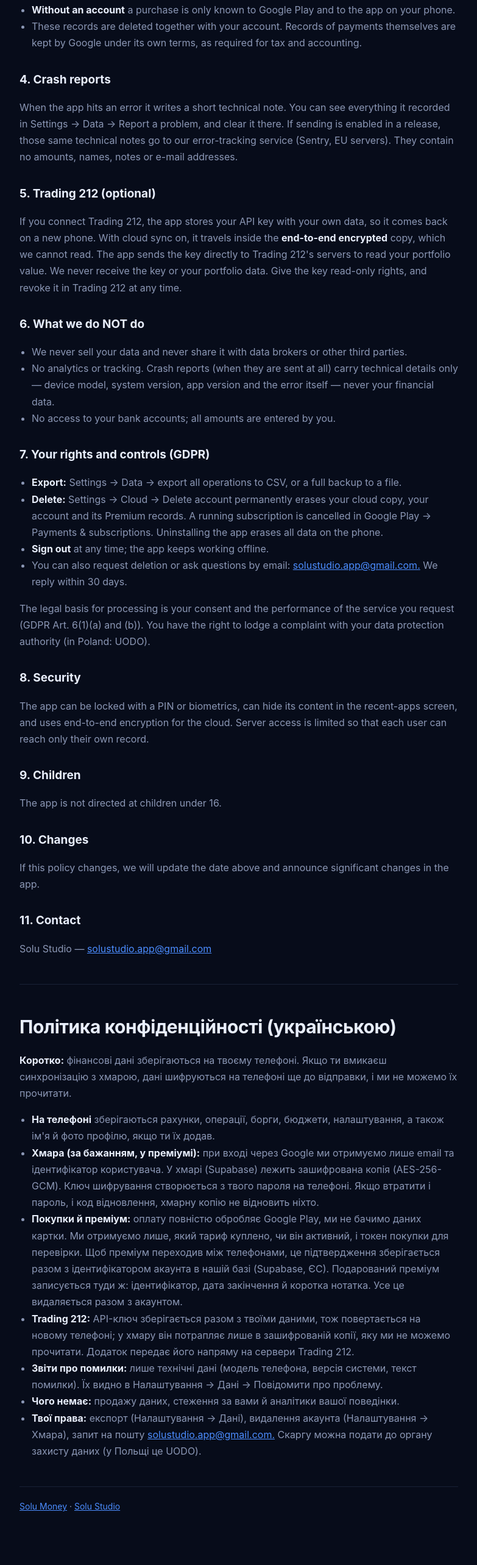
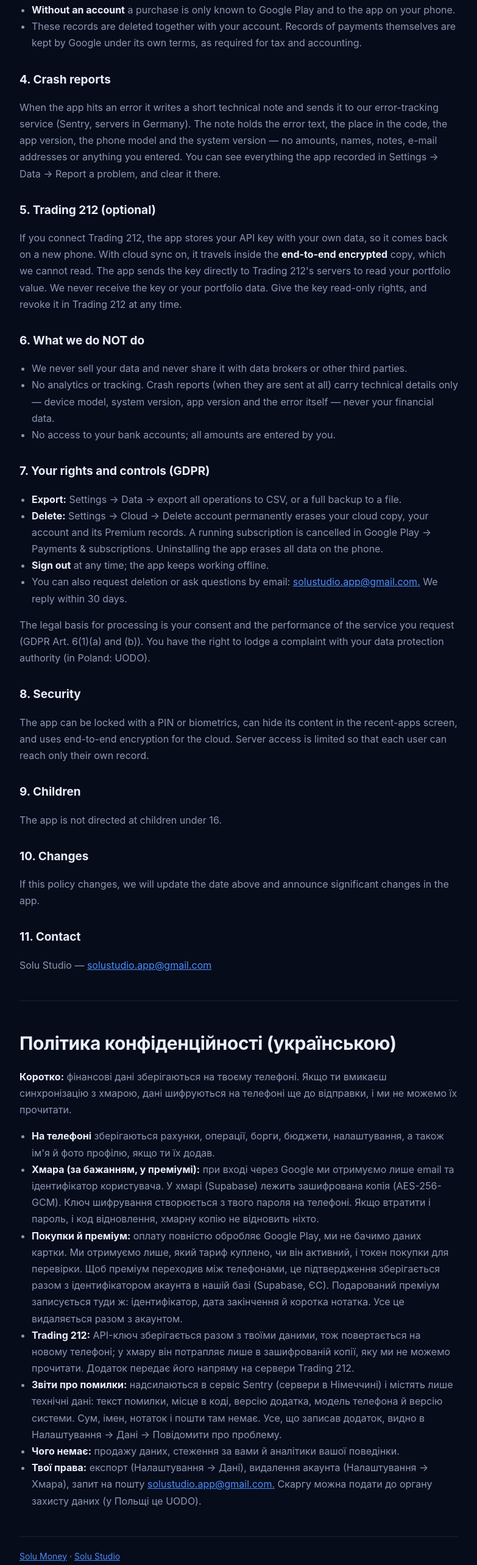
Before and after one commit to solustudio/solustudio.github.io, a plain HTML site: page money/privacy/index.html in a window 1280 px wide. Shown: the part 1137-3704 px from the top of the page at 61% size, without its empty margins (248-1031 px from the left). Drawn offline with Linux system fonts and the light colour scheme.

Commit message:
Privacy: crash reports are sent to Sentry (EU)
Co-Authored-By: Claude Opus 5 <noreply@anthropic.com>

```diff
--- a/money/privacy/index.html
+++ b/money/privacy/index.html
@@ -51,7 +51,7 @@
     <li>These records are deleted together with your account. Records of payments themselves are kept by Google under its own terms, as required for tax and accounting.</li>
     </ul>
     <h2>4. Crash reports</h2>
-    <p>When the app hits an error it writes a short technical note. You can see everything it recorded in Settings → Data → Report a problem, and clear it there. If sending is enabled in a release, those same technical notes go to our error-tracking service (Sentry, EU servers). They contain no amounts, names, notes or e-mail addresses.</p>
+    <p>When the app hits an error it writes a short technical note and sends it to our error-tracking service (Sentry, servers in Germany). The note holds the error text, the place in the code, the app version, the phone model and the system version — no amounts, names, notes, e-mail addresses or anything you entered. You can see everything the app recorded in Settings → Data → Report a problem, and clear it there.</p>
     <h2>5. Trading 212 (optional)</h2>
     <p>If you connect Trading 212, the app stores your API key with your own data, so it comes back on a new phone. With cloud sync on, it travels inside the <strong>end-to-end encrypted</strong> copy, which we cannot read. The app sends the key directly to Trading 212&#x27;s servers to read your portfolio value. We never receive the key or your portfolio data. Give the key read-only rights, and revoke it in Trading 212 at any time.</p>
     <h2>6. What we do NOT do</h2>
@@ -84,7 +84,7 @@
     <li><strong>Хмара (за бажанням, у преміумі):</strong> при вході через Google ми отримуємо лише email та ідентифікатор користувача. У хмарі (Supabase) лежить зашифрована копія (AES-256-GCM). Ключ шифрування створюється з твого пароля на телефоні. Якщо втратити і пароль, і код відновлення, хмарну копію не відновить ніхто.</li>
     <li><strong>Покупки й преміум:</strong> оплату повністю обробляє Google Play, ми не бачимо даних картки. Ми отримуємо лише, який тариф куплено, чи він активний, і токен покупки для перевірки. Щоб преміум переходив між телефонами, це підтвердження зберігається разом з ідентифікатором акаунта в нашій базі (Supabase, ЄС). Подарований преміум записується туди ж: ідентифікатор, дата закінчення й коротка нотатка. Усе це видаляється разом з акаунтом.</li>
     <li><strong>Trading 212:</strong> API-ключ зберігається разом з твоїми даними, тож повертається на новому телефоні; у хмару він потрапляє лише в зашифрованій копії, яку ми не можемо прочитати. Додаток передає його напряму на сервери Trading 212.</li>
-    <li><strong>Звіти про помилки:</strong> лише технічні дані (модель телефона, версія системи, текст помилки). Їх видно в Налаштування → Дані → Повідомити про проблему.</li>
+    <li><strong>Звіти про помилки:</strong> надсилаються в сервіс Sentry (сервери в Німеччині) і містять лише технічні дані: текст помилки, місце в коді, версію додатка, модель телефона й версію системи. Сум, імен, нотаток і пошти там немає. Усе, що записав додаток, видно в Налаштування → Дані → Повідомити про проблему.</li>
     <li><strong>Чого немає:</strong> продажу даних, стеження за вами й аналітики вашої поведінки.</li>
     <li><strong>Твої права:</strong> експорт (Налаштування → Дані), видалення акаунта (Налаштування → Хмара), запит на пошту <a href="mailto:solustudio.app@gmail.com.">solustudio.app@gmail.com.</a> Скаргу можна подати до органу захисту даних (у Польщі це UODO).</li>
     </ul>
```
